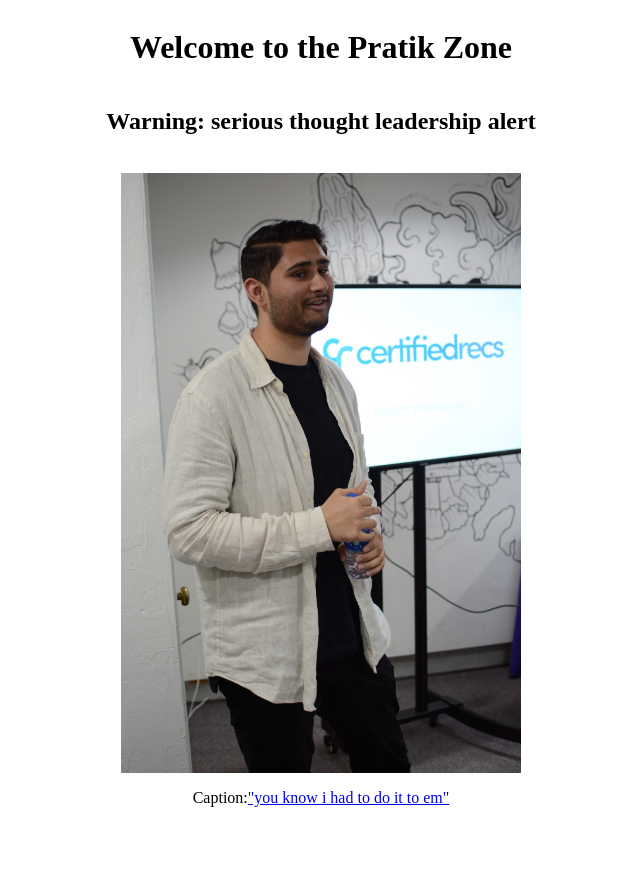
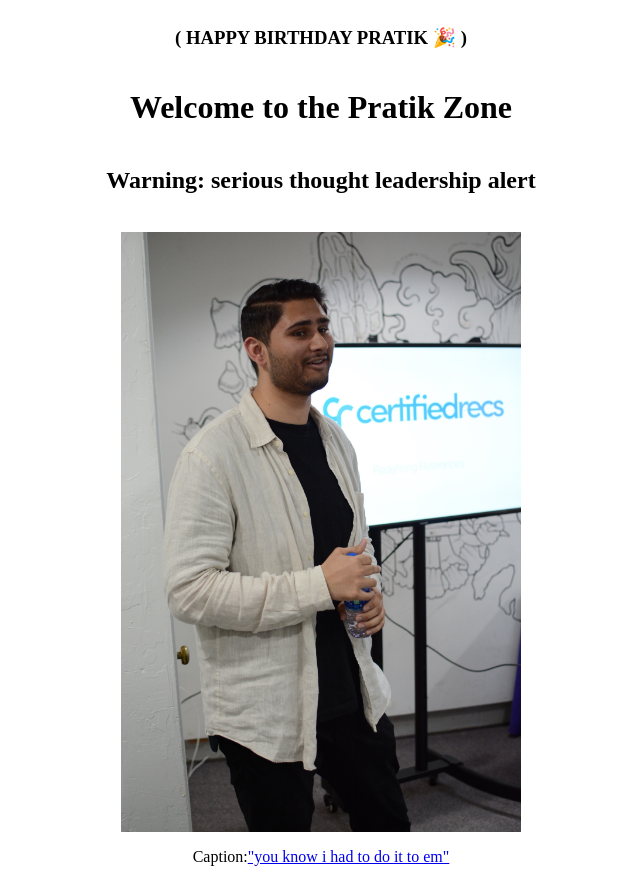
Before and after one commit to ali-aka-ahmed/pratik-zone, a plain HTML site: page index.html in a window 1280 px wide. Shown: the whole page, without its empty margins (319-959 px from the left). Before the commit the page ends 831 px from the top, so only its background shows below. Drawn offline with Linux system fonts and the light colour scheme.

Commit message:
completed boom

```diff
--- a/index.html
+++ b/index.html
@@ -5,6 +5,7 @@
 </head>
 <body>
 	<div style="display: flex; justify-content: center; align-items: center; width: 100%; height: 100%; flex-direction: column;">
+		<h3>( HAPPY BIRTHDAY PRATIK 🎉 )</h3>
 		<h1>Welcome to the Pratik Zone</h1>
 		<h2>Warning: serious thought leadership alert</h2>
 		<br/>
```
